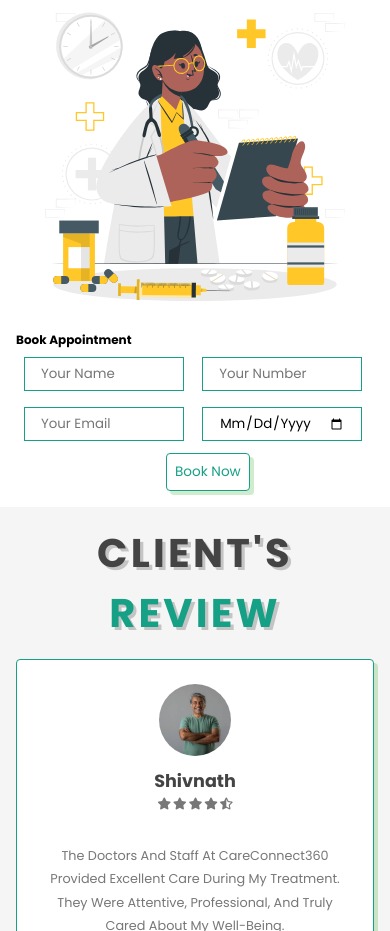
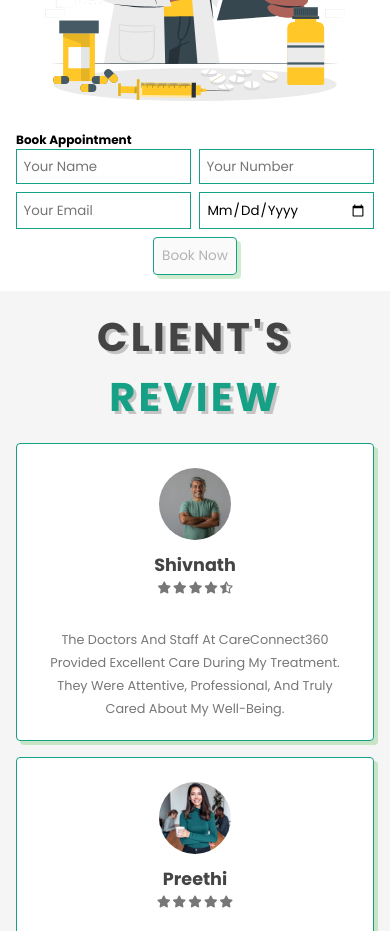
Before and after one commit to harshiniryali/CC360, a plain HTML site: page index.html in a window 390 px wide. Shown: the part 5160-6091 px from the top of the page. Drawn offline with Linux system fonts and the light colour scheme.

Commit message:
Update style.css

```diff
--- a/style.css
+++ b/style.css
@@ -280,7 +280,7 @@ section:nth-child(even){
 }
 
 .doctors .box-container .box img{
-    height: 20rem;
+    height: 15rem;
     border:var(--border);
     border-radius: .5rem;
     margin-top: 1rem;
@@ -327,35 +327,56 @@ section:nth-child(even){
 
 .book .row .image{
     flex: 1 1 45rem;
+    height: auto;
 }
 
 .book .row .image img{
     width: 100%;
+    height: auto;
+}
+
+.book form {
+    display: flex;
+    flex-direction: column;
+}
+
+.book form .form{
+    display: flex;
+    flex-wrap: wrap;
+    gap: 1rem;
 }
 
 .book form input{
-    width:20rem;
-    border:1px solid var(--green);
-    height: 4rem;
-    padding: 2rem;
+    border: var(--border);
+    padding: 0.8rem;
+    box-sizing: border-box;
+    flex: 1;
+    min-width: 15rem;
+    max-width: 100%;
 }
 
-.book form button{
-    display: inline-block;
-    margin-top: .5rem;
+.book form .btn1 {
+    display: flex;
+    justify-content: center;
+    align-items: center;
+    margin-top: 1rem;
+}
+
+.book form .btn1 button{
     padding: 1rem;
     border: var(--border);
     border-radius: .5rem;
     box-shadow: var(--box-shadow);
-    color: var(--green);
+    columns: var(--green);
     cursor: pointer;
     font-size: 1.7rem;
-    background: #fff;
+    background:-var(--green);
+    transition: background 0.3sec, color 0.3s;
 }
 
 .book form button:hover{
     background: var(--green);
-    color: #fff;
+    color: #0e0000;
 }
 
 .review .box-container{
@@ -572,12 +593,20 @@ section:nth-child(even){
             display: block;
         }
 
-        .book form input{
-           margin: 1rem;
+        .book form .form input{
+           flex: 1 1 45%;
         }
 
-        .book form button{
-            margin-left: 150px;
+        .book form .btn1 button{
+            padding: 1rem;
+            border: var(--border);
+            border-radius: .5rem;
+            box-shadow: var(--box-shadow);
+            columns: var(--green);
+            cursor: pointer;
+            font-size: 1.7rem;
+            background:-var(--green);
+            transition: background 0.3sec, color 0.3s;
         }
 
 
@@ -590,4 +619,8 @@ section:nth-child(even){
     html{
         font-size: 50%;
     }
+
+    .book form .form input{
+        flex: 1 1 45%;
+    }
 }
```
